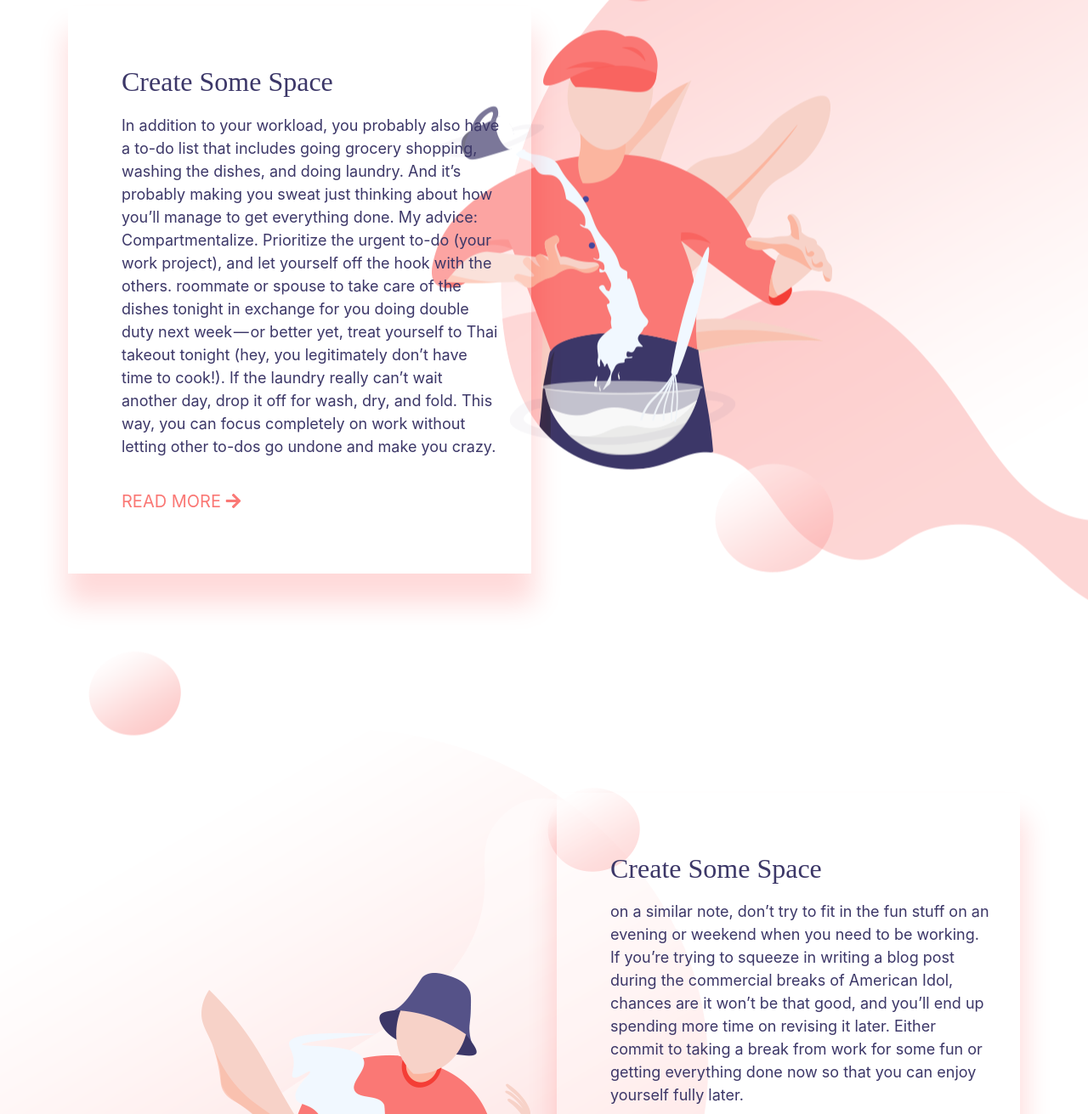
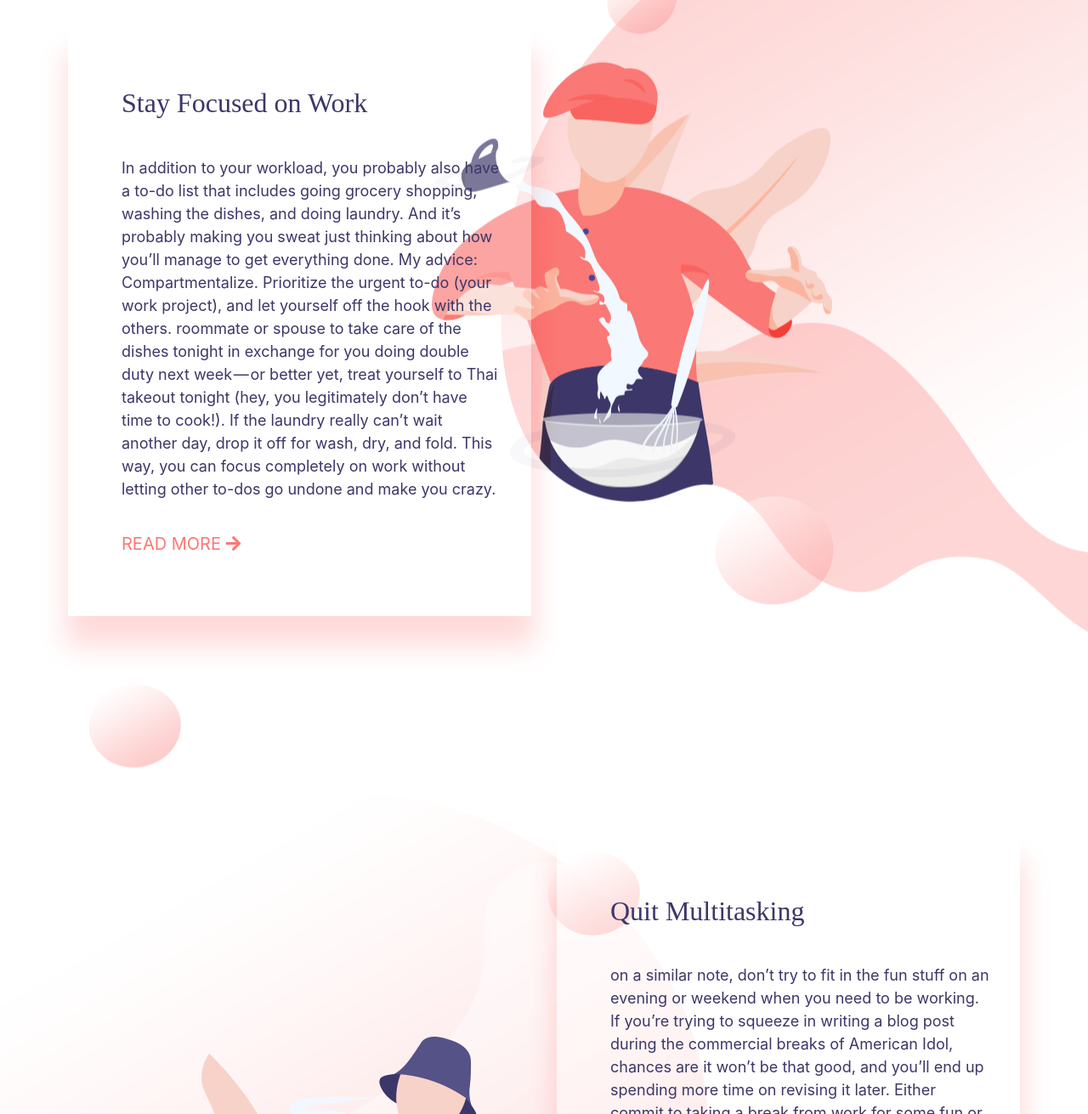
Before and after one commit to Amicableifti/Frontend-Zenwork-psd-to-html-responsive, a plain HTML site: page index.html in a window 1280 px wide. Shown: the part 1489-2800 px from the top of the page at 85% size. Drawn offline with nearby package versions, Linux system fonts and the light colour scheme.

Commit message:
Add files via upload

```diff
--- a/css/responsive.css
+++ b/css/responsive.css
@@ -265,7 +265,7 @@ footer .favicon ul {
 
     font-size: 13px;
 
-    padding: 0px 100px;
+    padding: 0px 124px;
 
     text-align: center;
 
@@ -653,14 +653,13 @@ footer .favicon ul {
 }
 .banner-content p {
 
-    color: #455a64;
+color: #455a64;
 
-    font-size: 13px;
+font-size: 13px;
 
-    padding: 0px 70px;
+padding: 0px 70px;
 
-    text-align: center;
-
+text-align: center;
 }
 .banner-content h6 {
 
--- a/css/style.css
+++ b/css/style.css
@@ -389,6 +389,7 @@ border: 1px solid #e57174;
     font-size: 18px;
     color: #3c3768;
     padding-bottom: 20px;
+    padding-top: 25px;
 }
 .service span{}
 .service span i{}
--- a/index.html
+++ b/index.html
@@ -101,7 +101,8 @@
     <div class="row">
       <div class="col-lg-6">
        <div class="service">
-         <h2>Create Some Space</h2>
+         <h2 class="h2">Stay Focused
+                          on Work</h2>
          <p>In addition to your workload, you probably also have a to-do list that includes going grocery shopping, washing the dishes, and doing laundry. And it’s probably making you sweat just thinking about how you’ll manage to get everything done. My advice: Compartmentalize. Prioritize the urgent to-do (your work project), and let yourself off the hook with the others.
 roommate or spouse to take care of the dishes tonight in exchange for you doing double duty next week — or better yet, treat yourself to Thai takeout tonight (hey, you legitimately don’t have time to cook!). If the laundry really can’t wait another day, drop it off for wash, dry, and fold. This way, you can focus completely on work without letting other to-dos go undone and make you crazy.</p>
          <a href="">Read more <span><i class="fas fa-arrow-right"></i></span></a>
@@ -117,10 +118,12 @@ roommate or spouse to take care of the dishes tonight in exchange for you doing
     <div class="row justify-content-end">
       <div class="col-lg-6">
        <div class="service">
-         <h2>Create Some Space</h2>
-         <p>on a similar note, don’t try to fit in the fun stuff on an evening or weekend when you need to be working. If you’re trying to squeeze in writing a blog post during the commercial breaks of American Idol, chances are it won’t be that good, and you’ll end up spending more time on revising it later. Either commit to taking a break from work for some fun or getting everything done now so that you can enjoy yourself fully later.</p>
+         <h2>Quit Multitasking</h2>
 
-<p>Working after hours is one of those unfortunate facts of life, but you can create rituals and boundaries that enable you to do it in a healthy, productive way. Furthermore, establishing these </p>
+         <p class="p1">on a similar note, don’t try to fit in the fun stuff on an evening or weekend when you need to be working. If you’re trying to squeeze in writing a blog post during the commercial breaks of American Idol, chances are it won’t be that good, and you’ll end up spending more time on revising it later. Either commit to taking a break from work for some fun or getting everything done now so that you can enjoy yourself fully later.
+         </p>
+         <p class="p2">Working after hours is one of those unfortunate facts of life, but you can create rituals and boundaries that enable you to do it in a healthy, productive way. Furthermore, establishing these
+         </p>
          <a href="">Read more <span><i class="fas fa-arrow-right"></i></span></a>
        </div>
        </div>
```
